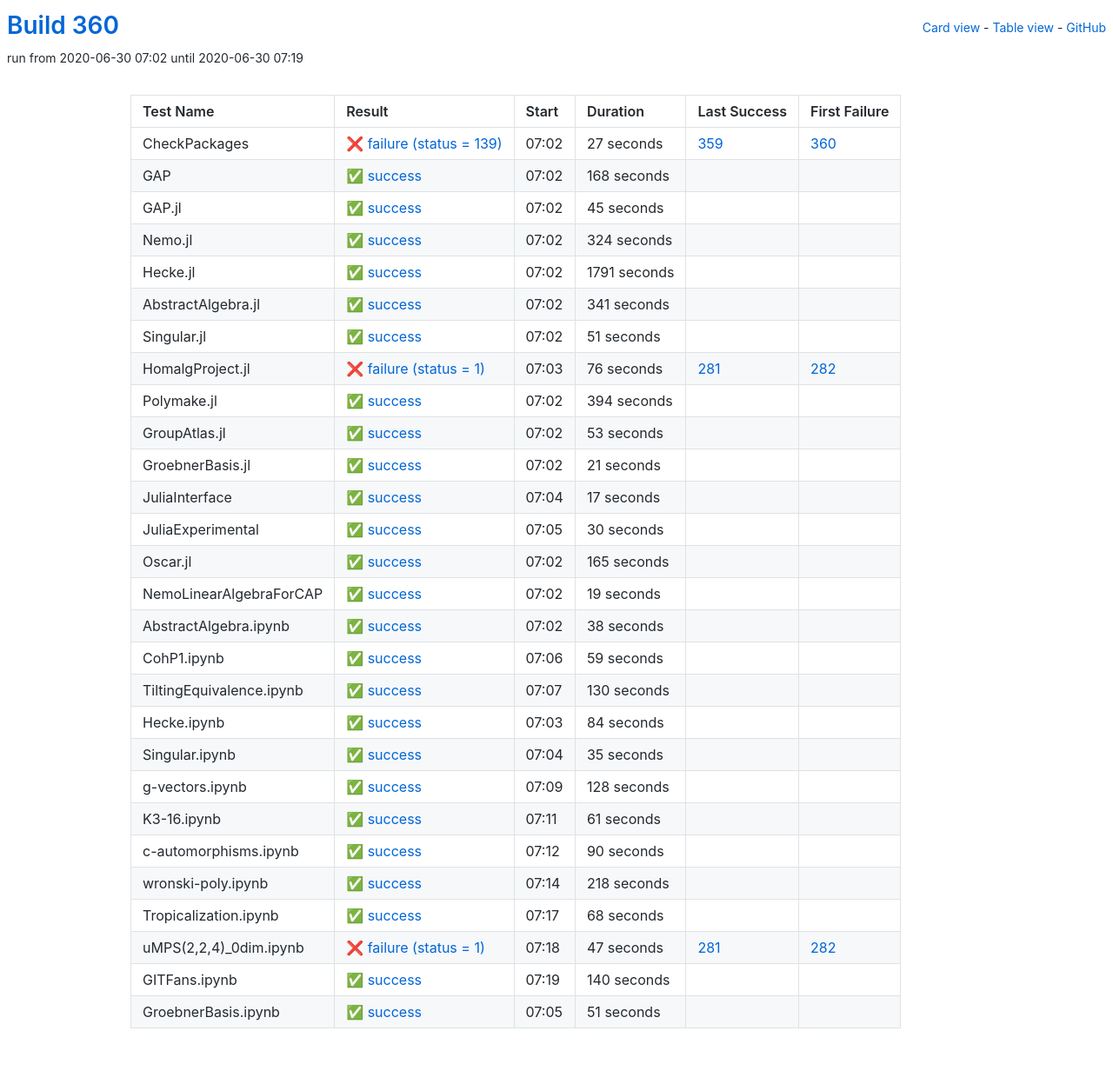
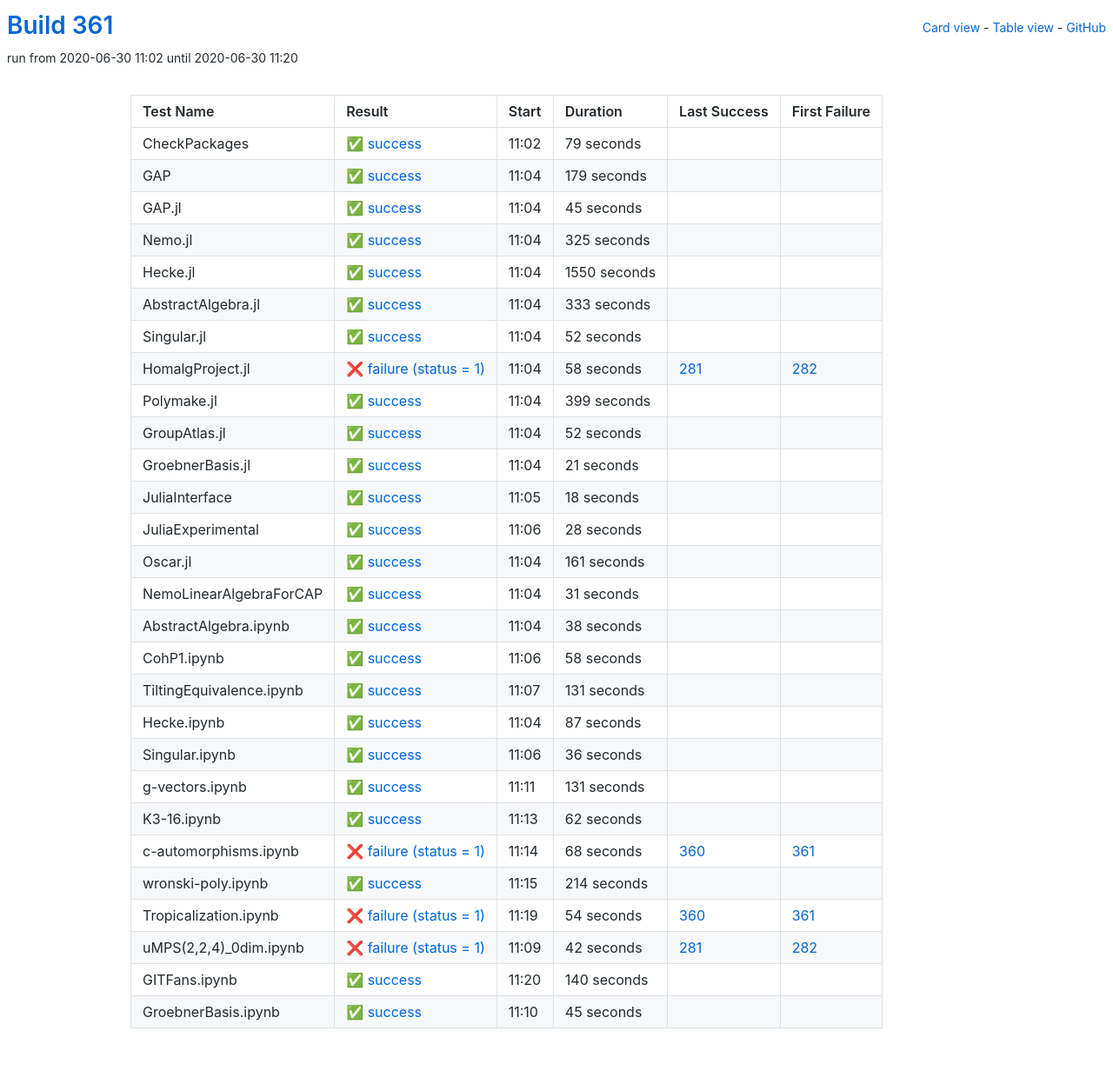
Before and after one commit to oscar-system/oscar-ci-status-stable, a Jekyll site: the page built from table.html, in a window 1280 px wide. Shown: the whole page at 87% size. Built offline with Jekyll 4.4.1, drawn with Linux system fonts in a browser that asks for light colours.

Commit message:
Build #361

```diff
--- a/_data/ci.yml
+++ b/_data/ci.yml
@@ -1,6 +1,6 @@
 ---
-build: 360
-build_url: https://oscarci.mathematik.uni-kl.de/job/oscar-stable/360/
+build: 361
+build_url: https://oscarci.mathematik.uni-kl.de/job/oscar-stable/361/
 job: oscar-stable
 organization: oscar-system
 repo: oscar-ci-status-stable
@@ -8,32 +8,32 @@ repourl: https://github.com/oscar-system/oscar-ci-status-stable
 tests:
 - name: CheckPackages
   id: checkpackages
-  log: https://oscarci.mathematik.uni-kl.de/job/oscar-stable/360/artifact/logs/build-360/CheckPackages.log
-  start: 2020-06-30 07:02
-  success: false
-  exitcode: 139
-  status: failure
-  duration: 27
-  last_success: 359
-  last_success_url: https://oscarci.mathematik.uni-kl.de/job/oscar-stable/359/
-  first_failure: 360
-  first_failure_url: https://oscarci.mathematik.uni-kl.de/job/oscar-stable/360/
-- name: GAP
-  id: gap
-  log: https://oscarci.mathematik.uni-kl.de/job/oscar-stable/360/artifact/logs/build-360/GAP.log
-  start: 2020-06-30 07:02
+  log: https://oscarci.mathematik.uni-kl.de/job/oscar-stable/361/artifact/logs/build-361/CheckPackages.log
+  start: 2020-06-30 11:02
   success: true
   exitcode: 0
   status: success
-  duration: 168
+  duration: 79
+  last_success: false
+  last_success_url:
+  first_failure: false
+  first_failure_url:
+- name: GAP
+  id: gap
+  log: https://oscarci.mathematik.uni-kl.de/job/oscar-stable/361/artifact/logs/build-361/GAP.log
+  start: 2020-06-30 11:04
+  success: true
+  exitcode: 0
+  status: success
+  duration: 179
   last_success: false
   last_success_url:
   first_failure: false
   first_failure_url:
 - name: GAP.jl
   id: gap-jl
-  log: https://oscarci.mathematik.uni-kl.de/job/oscar-stable/360/artifact/logs/build-360/GAP.jl.log
-  start: 2020-06-30 07:02
+  log: https://oscarci.mathematik.uni-kl.de/job/oscar-stable/361/artifact/logs/build-361/GAP.jl.log
+  start: 2020-06-30 11:04
   success: true
   exitcode: 0
   status: success
@@ -44,92 +44,92 @@ tests:
   first_failure_url:
 - name: Nemo.jl
   id: nemo-jl
-  log: https://oscarci.mathematik.uni-kl.de/job/oscar-stable/360/artifact/logs/build-360/Nemo.jl.log
-  start: 2020-06-30 07:02
+  log: https://oscarci.mathematik.uni-kl.de/job/oscar-stable/361/artifact/logs/build-361/Nemo.jl.log
+  start: 2020-06-30 11:04
   success: true
   exitcode: 0
   status: success
-  duration: 324
+  duration: 325
   last_success: false
   last_success_url:
   first_failure: false
   first_failure_url:
 - name: Hecke.jl
   id: hecke-jl
-  log: https://oscarci.mathematik.uni-kl.de/job/oscar-stable/360/artifact/logs/build-360/Hecke.jl.log
-  start: 2020-06-30 07:02
+  log: https://oscarci.mathematik.uni-kl.de/job/oscar-stable/361/artifact/logs/build-361/Hecke.jl.log
+  start: 2020-06-30 11:04
   success: true
   exitcode: 0
   status: success
-  duration: 1791
+  duration: 1550
   last_success: false
   last_success_url:
   first_failure: false
   first_failure_url:
 - name: AbstractAlgebra.jl
   id: abstractalgebra-jl
-  log: https://oscarci.mathematik.uni-kl.de/job/oscar-stable/360/artifact/logs/build-360/AbstractAlgebra.jl.log
-  start: 2020-06-30 07:02
+  log: https://oscarci.mathematik.uni-kl.de/job/oscar-stable/361/artifact/logs/build-361/AbstractAlgebra.jl.log
+  start: 2020-06-30 11:04
   success: true
   exitcode: 0
   status: success
-  duration: 341
+  duration: 333
   last_success: false
   last_success_url:
   first_failure: false
   first_failure_url:
 - name: Singular.jl
   id: singular-jl
-  log: https://oscarci.mathematik.uni-kl.de/job/oscar-stable/360/artifact/logs/build-360/Singular.jl.log
-  start: 2020-06-30 07:02
+  log: https://oscarci.mathematik.uni-kl.de/job/oscar-stable/361/artifact/logs/build-361/Singular.jl.log
+  start: 2020-06-30 11:04
   success: true
   exitcode: 0
   status: success
-  duration: 51
+  duration: 52
   last_success: false
   last_success_url:
   first_failure: false
   first_failure_url:
 - name: HomalgProject.jl
   id: homalgproject-jl
-  log: https://oscarci.mathematik.uni-kl.de/job/oscar-stable/360/artifact/logs/build-360/HomalgProject.jl.log
-  start: 2020-06-30 07:03
+  log: https://oscarci.mathematik.uni-kl.de/job/oscar-stable/361/artifact/logs/build-361/HomalgProject.jl.log
+  start: 2020-06-30 11:04
   success: false
   exitcode: 1
   status: failure
-  duration: 76
+  duration: 58
   last_success: 281
   last_success_url: https://oscarci.mathematik.uni-kl.de/job/oscar-stable/281/
   first_failure: 282
   first_failure_url: https://oscarci.mathematik.uni-kl.de/job/oscar-stable/282/
 - name: Polymake.jl
   id: polymake-jl
-  log: https://oscarci.mathematik.uni-kl.de/job/oscar-stable/360/artifact/logs/build-360/Polymake.jl.log
-  start: 2020-06-30 07:02
+  log: https://oscarci.mathematik.uni-kl.de/job/oscar-stable/361/artifact/logs/build-361/Polymake.jl.log
+  start: 2020-06-30 11:04
   success: true
   exitcode: 0
   status: success
-  duration: 394
+  duration: 399
   last_success: false
   last_success_url:
   first_failure: false
   first_failure_url:
 - name: GroupAtlas.jl
   id: groupatlas-jl
-  log: https://oscarci.mathematik.uni-kl.de/job/oscar-stable/360/artifact/logs/build-360/GroupAtlas.jl.log
-  start: 2020-06-30 07:02
+  log: https://oscarci.mathematik.uni-kl.de/job/oscar-stable/361/artifact/logs/build-361/GroupAtlas.jl.log
+  start: 2020-06-30 11:04
   success: true
   exitcode: 0
   status: success
-  duration: 53
+  duration: 52
   last_success: false
   last_success_url:
   first_failure: false
   first_failure_url:
 - name: GroebnerBasis.jl
   id: groebnerbasis-jl
-  log: https://oscarci.mathematik.uni-kl.de/job/oscar-stable/360/artifact/logs/build-360/GroebnerBasis.jl.log
-  start: 2020-06-30 07:02
+  log: https://oscarci.mathematik.uni-kl.de/job/oscar-stable/361/artifact/logs/build-361/GroebnerBasis.jl.log
+  start: 2020-06-30 11:04
   success: true
   exitcode: 0
   status: success
@@ -140,56 +140,56 @@ tests:
   first_failure_url:
 - name: JuliaInterface
   id: juliainterface
-  log: https://oscarci.mathematik.uni-kl.de/job/oscar-stable/360/artifact/logs/build-360/JuliaInterface.log
-  start: 2020-06-30 07:04
+  log: https://oscarci.mathematik.uni-kl.de/job/oscar-stable/361/artifact/logs/build-361/JuliaInterface.log
+  start: 2020-06-30 11:05
   success: true
   exitcode: 0
   status: success
-  duration: 17
+  duration: 18
   last_success: false
   last_success_url:
   first_failure: false
   first_failure_url:
 - name: JuliaExperimental
   id: juliaexperimental
-  log: https://oscarci.mathematik.uni-kl.de/job/oscar-stable/360/artifact/logs/build-360/JuliaExperimental.log
-  start: 2020-06-30 07:05
+  log: https://oscarci.mathematik.uni-kl.de/job/oscar-stable/361/artifact/logs/build-361/JuliaExperimental.log
+  start: 2020-06-30 11:06
   success: true
   exitcode: 0
   status: success
-  duration: 30
+  duration: 28
   last_success: false
   last_success_url:
   first_failure: false
   first_failure_url:
 - name: Oscar.jl
   id: oscar-jl
-  log: https://oscarci.mathematik.uni-kl.de/job/oscar-stable/360/artifact/logs/build-360/Oscar.jl.log
-  start: 2020-06-30 07:02
+  log: https://oscarci.mathematik.uni-kl.de/job/oscar-stable/361/artifact/logs/build-361/Oscar.jl.log
+  start: 2020-06-30 11:04
   success: true
   exitcode: 0
   status: success
-  duration: 165
+  duration: 161
   last_success: false
   last_success_url:
   first_failure: false
   first_failure_url:
 - name: NemoLinearAlgebraForCAP
   id: nemolinearalgebraforcap
-  log: https://oscarci.mathematik.uni-kl.de/job/oscar-stable/360/artifact/logs/build-360/NemoLinearAlgebraForCAP.log
-  start: 2020-06-30 07:02
+  log: https://oscarci.mathematik.uni-kl.de/job/oscar-stable/361/artifact/logs/build-361/NemoLinearAlgebraForCAP.log
+  start: 2020-06-30 11:04
   success: true
   exitcode: 0
   status: success
-  duration: 19
+  duration: 31
   last_success: false
   last_success_url:
   first_failure: false
   first_failure_url:
 - name: AbstractAlgebra.ipynb
   id: abstractalgebra-ipynb
-  log: https://oscarci.mathematik.uni-kl.de/job/oscar-stable/360/artifact/logs/build-360/AbstractAlgebra.ipynb.log
-  start: 2020-06-30 07:02
+  log: https://oscarci.mathematik.uni-kl.de/job/oscar-stable/361/artifact/logs/build-361/AbstractAlgebra.ipynb.log
+  start: 2020-06-30 11:04
   success: true
   exitcode: 0
   status: success
@@ -200,128 +200,128 @@ tests:
   first_failure_url:
 - name: CohP1.ipynb
   id: cohp1-ipynb
-  log: https://oscarci.mathematik.uni-kl.de/job/oscar-stable/360/artifact/logs/build-360/CohP1.ipynb.log
-  start: 2020-06-30 07:06
+  log: https://oscarci.mathematik.uni-kl.de/job/oscar-stable/361/artifact/logs/build-361/CohP1.ipynb.log
+  start: 2020-06-30 11:06
   success: true
   exitcode: 0
   status: success
-  duration: 59
+  duration: 58
   last_success: false
   last_success_url:
   first_failure: false
   first_failure_url:
 - name: TiltingEquivalence.ipynb
   id: tiltingequivalence-ipynb
-  log: https://oscarci.mathematik.uni-kl.de/job/oscar-stable/360/artifact/logs/build-360/TiltingEquivalence.ipynb.log
-  start: 2020-06-30 07:07
+  log: https://oscarci.mathematik.uni-kl.de/job/oscar-stable/361/artifact/logs/build-361/TiltingEquivalence.ipynb.log
+  start: 2020-06-30 11:07
   success: true
   exitcode: 0
   status: success
-  duration: 130
+  duration: 131
   last_success: false
   last_success_url:
   first_failure: false
   first_failure_url:
 - name: Hecke.ipynb
   id: hecke-ipynb
-  log: https://oscarci.mathematik.uni-kl.de/job/oscar-stable/360/artifact/logs/build-360/Hecke.ipynb.log
-  start: 2020-06-30 07:03
+  log: https://oscarci.mathematik.uni-kl.de/job/oscar-stable/361/artifact/logs/build-361/Hecke.ipynb.log
+  start: 2020-06-30 11:04
   success: true
   exitcode: 0
   status: success
-  duration: 84
+  duration: 87
   last_success: false
   last_success_url:
   first_failure: false
   first_failure_url:
 - name: Singular.ipynb
   id: singular-ipynb
-  log: https://oscarci.mathematik.uni-kl.de/job/oscar-stable/360/artifact/logs/build-360/Singular.ipynb.log
-  start: 2020-06-30 07:04
+  log: https://oscarci.mathematik.uni-kl.de/job/oscar-stable/361/artifact/logs/build-361/Singular.ipynb.log
+  start: 2020-06-30 11:06
   success: true
   exitcode: 0
   status: success
-  duration: 35
+  duration: 36
   last_success: false
   last_success_url:
   first_failure: false
   first_failure_url:
 - name: g-vectors.ipynb
   id: g-vectors-ipynb
-  log: https://oscarci.mathematik.uni-kl.de/job/oscar-stable/360/artifact/logs/build-360/g-vectors.ipynb.log
-  start: 2020-06-30 07:09
+  log: https://oscarci.mathematik.uni-kl.de/job/oscar-stable/361/artifact/logs/build-361/g-vectors.ipynb.log
+  start: 2020-06-30 11:11
   success: true
   exitcode: 0
   status: success
-  duration: 128
+  duration: 131
   last_success: false
   last_success_url:
   first_failure: false
   first_failure_url:
 - name: K3-16.ipynb
   id: k3-16-ipynb
-  log: https://oscarci.mathematik.uni-kl.de/job/oscar-stable/360/artifact/logs/build-360/K3-16.ipynb.log
-  start: 2020-06-30 07:11
+  log: https://oscarci.mathematik.uni-kl.de/job/oscar-stable/361/artifact/logs/build-361/K3-16.ipynb.log
+  start: 2020-06-30 11:13
   success: true
   exitcode: 0
   status: success
-  duration: 61
+  duration: 62
   last_success: false
   last_success_url:
   first_failure: false
   first_failure_url:
 - name: c-automorphisms.ipynb
   id: c-automorphisms-ipynb
-  log: https://oscarci.mathematik.uni-kl.de/job/oscar-stable/360/artifact/logs/build-360/c-automorphisms.ipynb.log
-  start: 2020-06-30 07:12
+  log: https://oscarci.mathematik.uni-kl.de/job/oscar-stable/361/artifact/logs/build-361/c-automorphisms.ipynb.log
+  start: 2020-06-30 11:14
+  success: false
+  exitcode: 1
+  status: failure
+  duration: 68
+  last_success: 360
+  last_success_url: https://oscarci.mathematik.uni-kl.de/job/oscar-stable/360/
+  first_failure: 361
+  first_failure_url: https://oscarci.mathematik.uni-kl.de/job/oscar-stable/361/
+- name: wronski-poly.ipynb
+  id: wronski-poly-ipynb
+  log: https://oscarci.mathematik.uni-kl.de/job/oscar-stable/361/artifact/logs/build-361/wronski-poly.ipynb.log
+  start: 2020-06-30 11:15
   success: true
   exitcode: 0
   status: success
-  duration: 90
-  last_success: false
-  last_success_url:
-  first_failure: false
-  first_failure_url:
-- name: wronski-poly.ipynb
-  id: wronski-poly-ipynb
-  log: https://oscarci.mathematik.uni-kl.de/job/oscar-stable/360/artifact/logs/build-360/wronski-poly.ipynb.log
-  start: 2020-06-30 07:14
-  success: true
-  exitcode: 0
-  status: success
-  duration: 218
+  duration: 214
   last_success: false
   last_success_url:
   first_failure: false
   first_failure_url:
 - name: Tropicalization.ipynb
   id: tropicalization-ipynb
-  log: https://oscarci.mathematik.uni-kl.de/job/oscar-stable/360/artifact/logs/build-360/Tropicalization.ipynb.log
-  start: 2020-06-30 07:17
-  success: true
-  exitcode: 0
-  status: success
-  duration: 68
-  last_success: false
-  last_success_url:
-  first_failure: false
-  first_failure_url:
-- name: uMPS(2,2,4)_0dim.ipynb
-  id: umps-2-2-4-0dim-ipynb
-  log: https://oscarci.mathematik.uni-kl.de/job/oscar-stable/360/artifact/logs/build-360/uMPS-2-2-4-_0dim.ipynb.log
-  start: 2020-06-30 07:18
+  log: https://oscarci.mathematik.uni-kl.de/job/oscar-stable/361/artifact/logs/build-361/Tropicalization.ipynb.log
+  start: 2020-06-30 11:19
   success: false
   exitcode: 1
   status: failure
-  duration: 47
+  duration: 54
+  last_success: 360
+  last_success_url: https://oscarci.mathematik.uni-kl.de/job/oscar-stable/360/
+  first_failure: 361
+  first_failure_url: https://oscarci.mathematik.uni-kl.de/job/oscar-stable/361/
+- name: uMPS(2,2,4)_0dim.ipynb
+  id: umps-2-2-4-0dim-ipynb
+  log: https://oscarci.mathematik.uni-kl.de/job/oscar-stable/361/artifact/logs/build-361/uMPS-2-2-4-_0dim.ipynb.log
+  start: 2020-06-30 11:09
+  success: false
+  exitcode: 1
+  status: failure
+  duration: 42
   last_success: 281
   last_success_url: https://oscarci.mathematik.uni-kl.de/job/oscar-stable/281/
   first_failure: 282
   first_failure_url: https://oscarci.mathematik.uni-kl.de/job/oscar-stable/282/
 - name: GITFans.ipynb
   id: gitfans-ipynb
-  log: https://oscarci.mathematik.uni-kl.de/job/oscar-stable/360/artifact/logs/build-360/GITFans.ipynb.log
-  start: 2020-06-30 07:19
+  log: https://oscarci.mathematik.uni-kl.de/job/oscar-stable/361/artifact/logs/build-361/GITFans.ipynb.log
+  start: 2020-06-30 11:20
   success: true
   exitcode: 0
   status: success
@@ -332,12 +332,12 @@ tests:
   first_failure_url:
 - name: GroebnerBasis.ipynb
   id: groebnerbasis-ipynb
-  log: https://oscarci.mathematik.uni-kl.de/job/oscar-stable/360/artifact/logs/build-360/GroebnerBasis.ipynb.log
-  start: 2020-06-30 07:05
+  log: https://oscarci.mathematik.uni-kl.de/job/oscar-stable/361/artifact/logs/build-361/GroebnerBasis.ipynb.log
+  start: 2020-06-30 11:10
   success: true
   exitcode: 0
   status: success
-  duration: 51
+  duration: 45
   last_success: false
   last_success_url:
   first_failure: false
```
Also changed, not shown: README.md.
